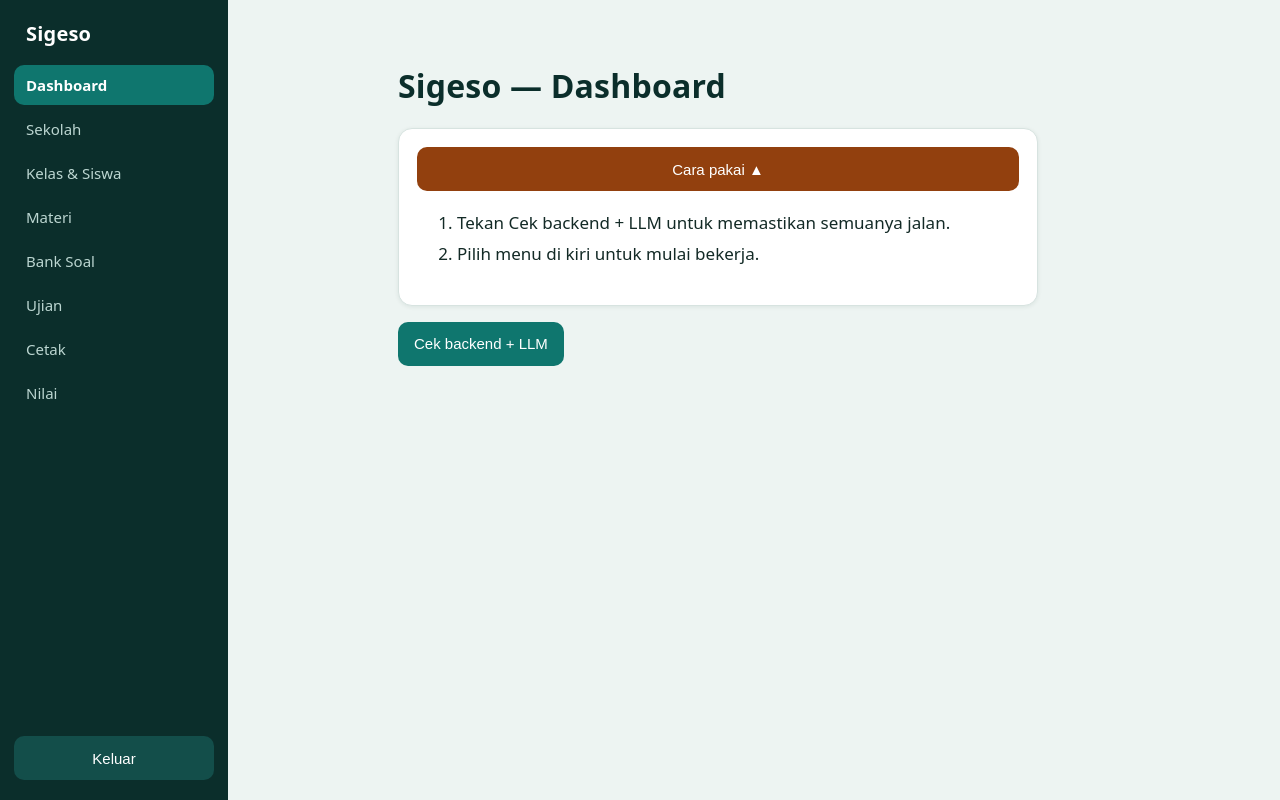
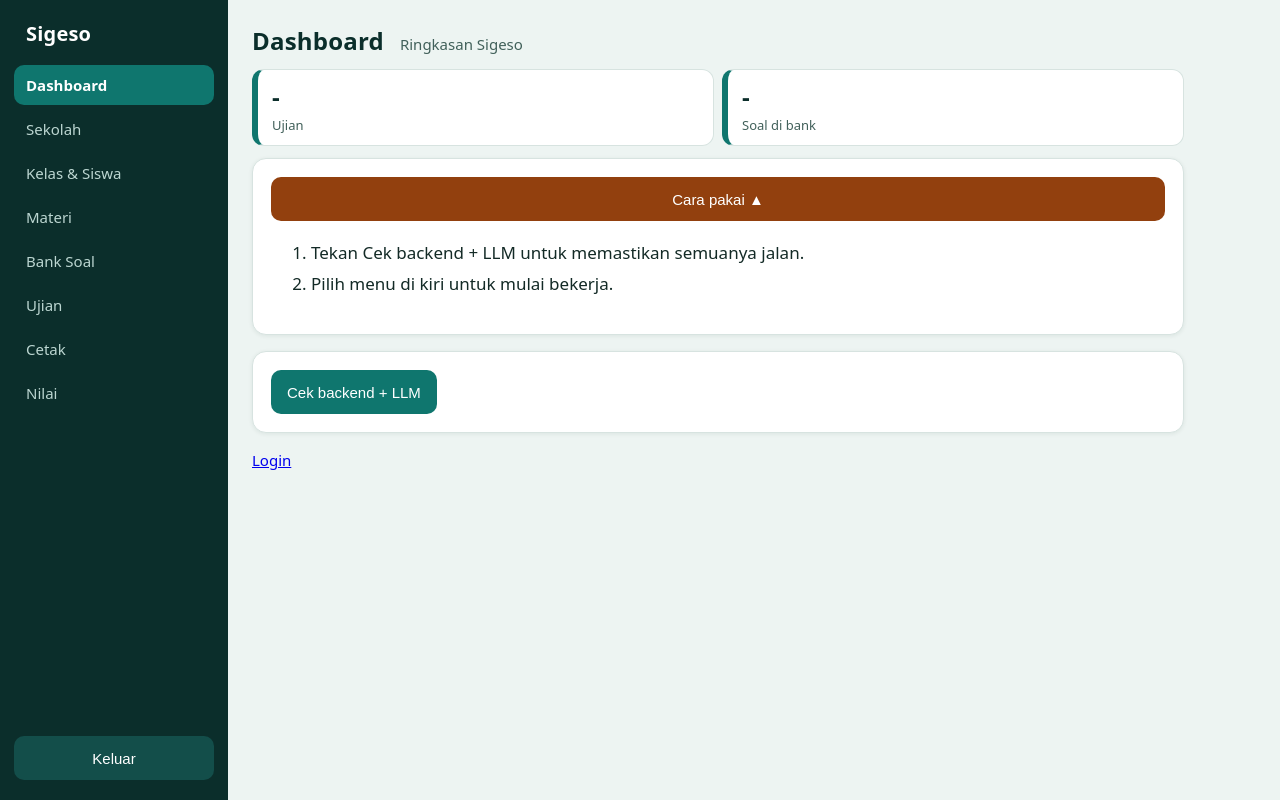
Before and after one commit to SyahidanNJ/sigeso-fe, a React (Vite) app: page / in a window 1280 px wide. Built offline with nearby package versions, Linux system fonts and the light colour scheme; no server answers.

Commit message:
restyle: fondasi badge/stat/kosong + dashboard/kelas/nilai

```diff
--- /dev/null
+++ b/src/components/Kosong.jsx
@@ -0,0 +1,8 @@
+export default function Kosong({ teks, tombol, klik }) {
+  return (
+    <div className="kosong">
+      <p>{teks}</p>
+      {tombol && <button onClick={klik}>{tombol}</button>}
+    </div>
+  );
+}
--- a/src/components/Popup.jsx
+++ b/src/components/Popup.jsx
@@ -25,7 +25,7 @@ export default function PopupProvider({ children }) {
         <div onClick={tutup} style={{ position: 'fixed', inset: 0, background: 'rgb(0 0 0 / .5)', zIndex: 99, display: 'flex', alignItems: 'center', justifyContent: 'center', padding: 16 }}>
           <div onClick={(e) => e.stopPropagation()} className="kartu" style={{ margin: 0, maxWidth: 420, width: '100%', borderTop: `6px solid ${ok ? '#0f766e' : '#991b1b'}` }}>
             <h2 style={{ marginTop: 0 }}>{ok ? '✓ Berhasil' : '✕ Gagal'}</h2>
-            <p style={{ whiteSpace: 'pre-wrap' }}>{aktif.teks}</p>
+            <p className="popup-teks">{aktif.teks}</p>
             {aktif.meta && <p style={{ color: '#94a3b8', fontSize: 12 }}>{aktif.meta}</p>}
             {antre.length > 1 && <p style={{ color: '#64748b' }}>+{antre.length - 1} pesan lain menunggu</p>}
             <button onClick={tutup} style={{ width: '100%', background: ok ? '#0f766e' : '#991b1b' }}>OK</button>
--- a/src/pages/Dashboard.jsx
+++ b/src/pages/Dashboard.jsx
@@ -1,4 +1,4 @@
-import { useState } from 'react';
+import { useEffect, useState } from 'react';
 import api from '../lib/api';
 import { useToast } from '../components/Popup';
 import Panduan from '../components/Panduan';
@@ -6,22 +6,38 @@ import Panduan from '../components/Panduan';
 export default function Dashboard() {
   const dorong = useToast();
   const [loading, setLoading] = useState(false);
+  const [stat, setStat] = useState({ ujian: '-', soal: '-' });
+  useEffect(() => {
+    if (!localStorage.getItem('sigeso_token')) return;
+    Promise.allSettled([api.get('/exams'), api.get('/questions')]).then(([u, q]) => {
+      setStat({
+        ujian: u.status === 'fulfilled' ? u.value.data.data.length : '-',
+        soal: q.status === 'fulfilled' ? q.value.data.data.length : '-',
+      });
+    });
+  }, []);
   async function cek() {
     setLoading(true);
     try {
-      const h = await api.get('/health');
-      const d = h.data.data;
-      const t = await api.post('/llm/test', {}, { silent: true });
+      await api.get('/health');
+      await api.post('/llm/test', {}, { silent: true });
       dorong('Backend dan AI terhubung normal, siap dipakai.', 'ok');
     } finally {
       setLoading(false);
     }
   }
   return (
-    <div style={{ maxWidth: 640, margin: '40px auto' }}>
-      <h1>Sigeso — Dashboard</h1>
+    <div>
+      <div className="kepala"><h2>Dashboard</h2><span className="sub">Ringkasan Sigeso</span></div>
+      <div className="angka">
+        <div className="stat"><b>{stat.ujian}</b><span>Ujian</span></div>
+        <div className="stat"><b>{stat.soal}</b><span>Soal di bank</span></div>
+      </div>
       <Panduan id="dashboard" steps={['Tekan Cek backend + LLM untuk memastikan semuanya jalan.', 'Pilih menu di kiri untuk mulai bekerja.']} />
-      <button onClick={cek} disabled={loading}>{loading ? 'Mengecek...' : 'Cek backend + LLM'}</button>
+      <div className="kartu">
+        <button onClick={cek} disabled={loading}>{loading ? 'Mengecek...' : 'Cek backend + LLM'}</button>
+      </div>
+      <p><a href="/login">Login</a></p>
     </div>
   );
 }
--- a/src/pages/Kelas.jsx
+++ b/src/pages/Kelas.jsx
@@ -1,6 +1,7 @@
 import { useEffect, useState } from 'react';
 import api from '../lib/api';
 import Panduan from '../components/Panduan';
+import Kosong from '../components/Kosong';
 
 export default function Kelas() {
   const [kelas, setKelas] = useState([]);
@@ -48,8 +49,9 @@ export default function Kelas() {
     <div>
       <Panduan id="kelas" steps={['Tekan tombol nama kelas untuk memilihnya.', 'Tulis daftar siswa di kotak (satu baris satu anak, contoh: Budi,1001), lalu tekan Impor.', 'Pastikan nama anak sudah muncul di tabel.']} />
       <div className="kartu">
-        <h2>Kelas</h2>
+        <div className="kepala"><h2>Kelas</h2><span className="sub">{kelas.length} kelas</span></div>
         {msg && <p className="pesan gagal">{msg}</p>}
+        {kelas.length === 0 && <Kosong teks="Belum ada kelas. Buat dulu lewat form di bawah." />}
         <div className="baris">
           {kelas.map((k) => <button key={k.id} onClick={() => setAktif(k)} style={{ background: aktif?.id === k.id ? '#0f766e' : '#475569' }}>{k.name}</button>)}
         </div>
@@ -63,11 +65,13 @@ export default function Kelas() {
       </div>
       {aktif && (
         <div className="kartu">
-          <h2>Siswa — {aktif.name}</h2>
+          <div className="kepala"><h2>Siswa — {aktif.name}</h2><span className="sub">{siswa.length} anak</span></div>
+          {siswa.length === 0 ? <Kosong teks="Belum ada siswa di kelas ini. Impor lewat form di bawah." /> : (
           <table>
             <thead><tr><th>Nama</th><th>NIS</th></tr></thead>
             <tbody>{siswa.map((s) => <tr key={s.id}><td>{s.name}</td><td>{s.nis}</td></tr>)}</tbody>
           </table>
+          )}
           <h3>Impor CSV (nama,nis per baris)</h3>
           <textarea rows={4} value={csv} onChange={(e) => setCsv(e.target.value)} />
           <button onClick={impor} disabled={loading}>{loading ? 'Mengimpor...' : 'Impor'}</button>
--- a/src/pages/Nilai.jsx
+++ b/src/pages/Nilai.jsx
@@ -1,6 +1,7 @@
 import { useEffect, useState } from 'react';
 import api from '../lib/api';
 import Panduan from '../components/Panduan';
+import Kosong from '../components/Kosong';
 
 export default function Nilai() {
   const [ujian, setUjian] = useState([]);
@@ -63,8 +64,17 @@ export default function Nilai() {
     } catch (e) { setMsg(e.userMessage || e.message); } finally { setLoading(false); }
   }
 
+  const final = daftar.filter((s) => s.status === 'final');
+  const rata = final.length ? Math.round(final.reduce((a, s) => a + Number(s.final_score || 0), 0) / final.length) : '-';
+
   return (
     <div>
+      <div className="kepala"><h2>Nilai</h2><span className="sub">{daftar.length} siswa dinilai</span></div>
+      <div className="angka">
+        <div className="stat"><b>{rata}</b><span>Rata-rata final</span></div>
+        <div className="stat"><b>{final.length}</b><span>Sudah dikunci</span></div>
+        <div className="stat"><b>{daftar.length - final.length}</b><span>Perlu review</span></div>
+      </div>
       <Panduan id="nilai" steps={['Lihat kode QR di kertas anak, ketik di kolom QR.', 'Pilih foto kertasnya (bisa lebih dari 1), tekan Unggah & nilai.', 'Periksa nilainya, ubah kalau salah, lalu tekan Kunci.']} />
       <div className="kartu">
         <h2>Unggah foto jawaban</h2>
@@ -85,19 +95,21 @@ export default function Nilai() {
           <button onClick={() => ekspor('pdf')} disabled={loading}>PDF</button>
           <button onClick={() => ekspor('docx')} disabled={loading}>Word</button>
         </div>
+        {daftar.length === 0 ? <Kosong teks="Belum ada nilai. Unggah foto jawaban di atas." /> : (
         <table>
           <thead><tr><th>Siswa</th><th>PG</th><th>Final</th><th>Status</th><th></th></tr></thead>
           <tbody>{daftar.map((s) => (
             <tr key={s.id}>
               <td>{s.name}</td><td>{s.pg_score}</td>
               <td><input type="number" min="0" max="100" value={skor[s.id] ?? ''} onChange={(e) => setSkor({ ...skor, [s.id]: e.target.value })} style={{ width: 80 }} /></td>
-              <td>{s.status}</td>
+              <td><span className={`lencana ${s.status === 'final' ? 'l-hijau' : 'l-amber'}`}>{s.status === 'final' ? 'Terkunci' : 'Review'}</span></td>
               <td>
                 {s.status !== 'final' && <><button onClick={() => koreksi(s.id)}>Simpan</button> <button onClick={() => kunci(s.id)} style={{ background: '#0f766e' }}>Kunci</button></>}
               </td>
             </tr>
           ))}</tbody>
         </table>
+        )}
       </div>
     </div>
   );
--- a/src/styles.css
+++ b/src/styles.css
@@ -35,6 +35,23 @@ tbody tr:nth-child(even) { background: #f4faf8; }
 .baris { display: flex; gap: 8px; flex-wrap: wrap; align-items: flex-end; }
 .baris > * { flex: 1; min-width: 140px; }
 .lbl { font-weight: 600; margin: 10px 0 2px; font-size: 14px; color: var(--sisi); }
+.lencana { display: inline-block; padding: 3px 12px; border-radius: 999px; font-size: 13px; font-weight: 600; }
+.l-hijau { background: #dcfce7; color: #14532d; }
+.l-amber { background: #fef3c7; color: #92400e; }
+.l-teal { background: #ccfbf1; color: #115e59; }
+.l-abu { background: #e2e8f0; color: #475569; }
+.btn2 { background: #ffffff; color: var(--primer-gelap); border: 2px solid var(--primer); }
+.btn2:hover { background: #e0efec; }
+.kepala { display: flex; flex-wrap: wrap; align-items: baseline; gap: 4px 16px; margin-bottom: 4px; }
+.kepala h2 { margin: 0; }
+.kepala .sub { color: #41605a; font-size: 15px; }
+.angka { display: flex; gap: 8px; flex-wrap: wrap; margin: 12px 0; }
+.stat { flex: 1; min-width: 120px; background: var(--kartu); border: 1px solid var(--garis); border-left: 6px solid var(--primer); border-radius: 12px; padding: 10px 14px; }
+.stat b { font-size: 24px; color: var(--sisi); display: block; }
+.stat span { font-size: 13px; color: #41605a; }
+.kosong { text-align: center; padding: 28px 12px; color: #41605a; }
+.kosong p { margin: 0 0 12px; font-size: 16px; }
+.popup-teks { white-space: pre-wrap; max-height: 40vh; overflow: auto; }
 @media (max-width: 720px) {
   .layout { flex-direction: column; }
   .side { width: auto; flex-direction: row; flex-wrap: wrap; align-items: center; }
```
